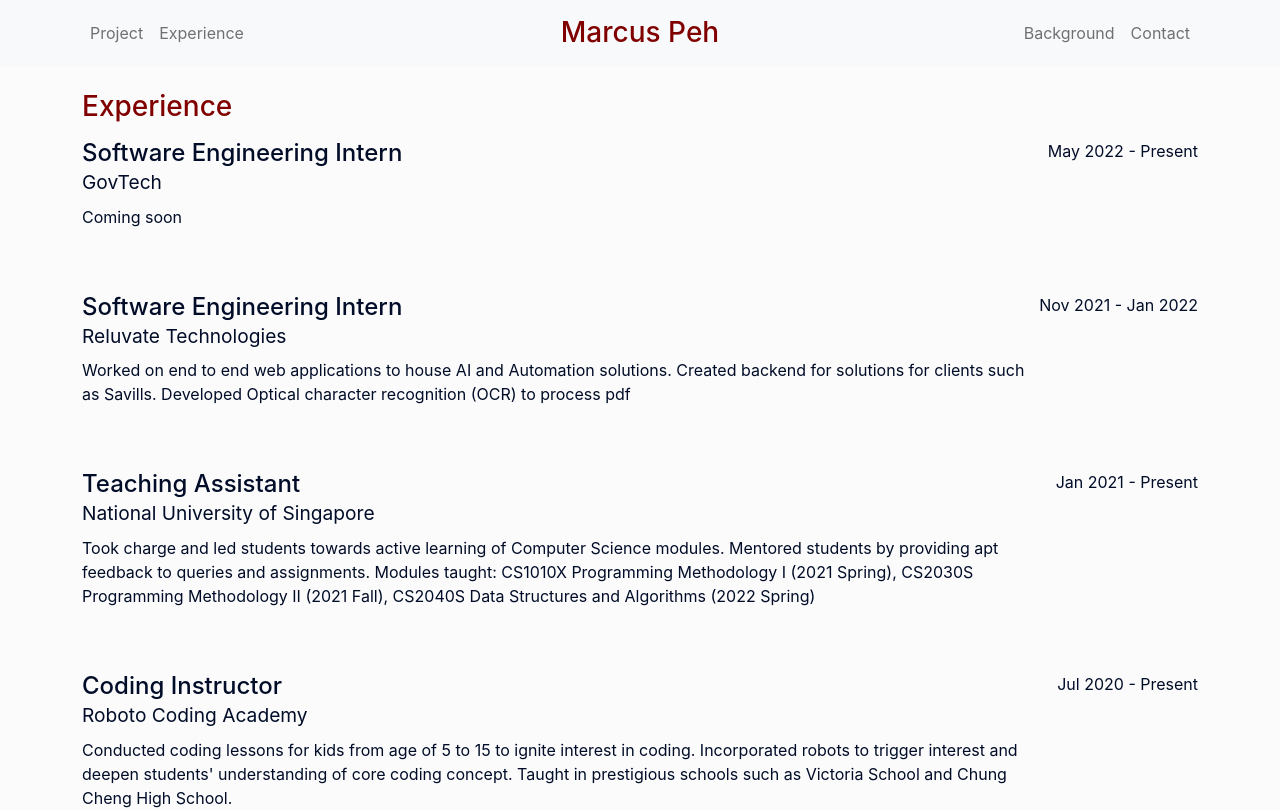
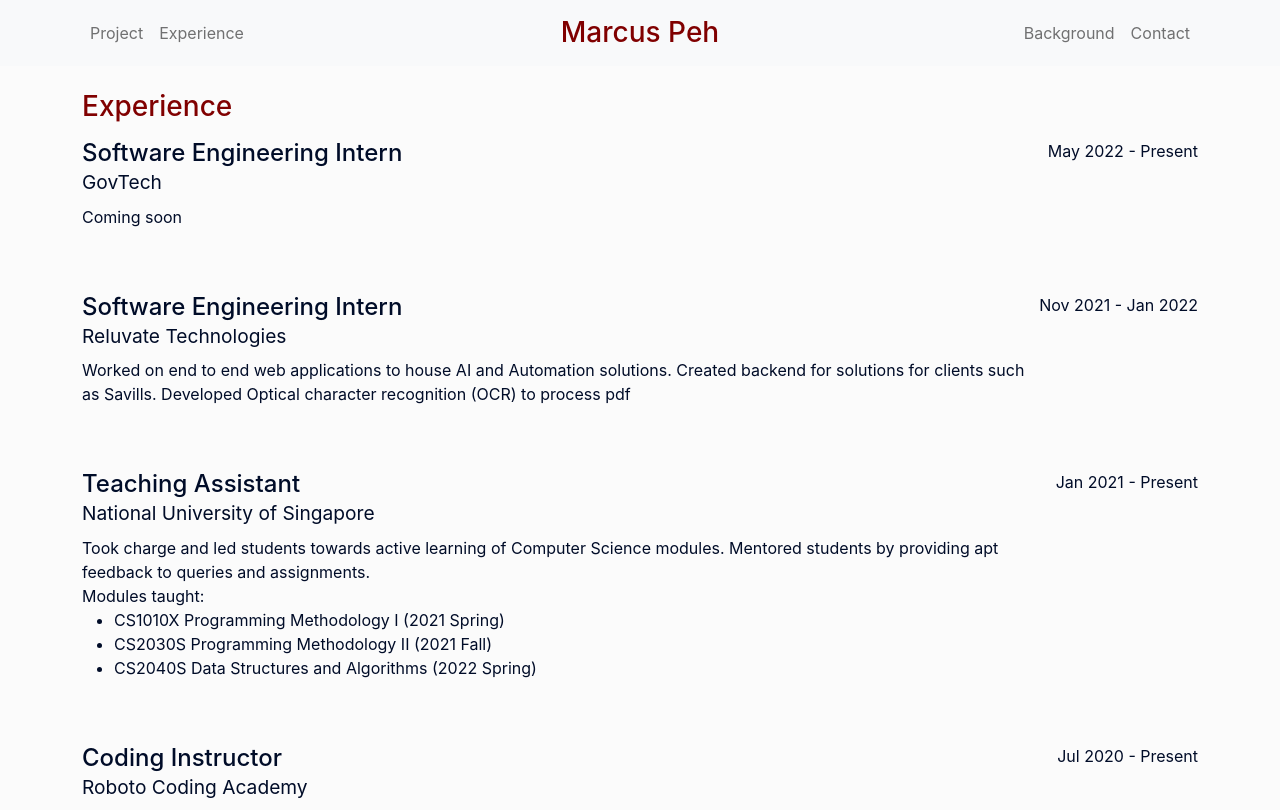
Before and after one commit to marcuspeh/marcuspeh.github.io, a React (Create React App) app: page /experience in a window 1280 px wide. Shown: the top 810 px of the page. Built offline with nearby package versions, Linux system fonts and the light colour scheme.

Commit message:
Update pages

```diff
--- a/src/components/experienceInfo/ExperienceInfo.tsx
+++ b/src/components/experienceInfo/ExperienceInfo.tsx
@@ -5,6 +5,20 @@ interface props {
     company: string;
     description: string;
     date: string;
+    listsHeader?: string;
+    lists?: string[];
+}
+
+
+function generateList(lists: string[], listsHeader: string|undefined) {
+    return <p>
+        {listsHeader}
+        <ul>
+            {lists.map((a) => <li id={a}>{a}</li>)}
+        </ul>
+    </p>
+
+
 }
 
 
@@ -14,7 +28,10 @@ const ExperienceInfo: React.FC<props> = (props): JSX.Element => {
             <div className="flex-grow-1">
                 <h4 className="mb-0">{props.title}</h4>
                 <div className="mb-2" style={{fontSize:'1.2em'}}>{props.company}</div>
-                <p>{props.description}</p>
+                <p>
+                    {props.description}
+                    {props.lists ? generateList(props.lists, props.listsHeader) : "" }
+                </p>
             </div>
             <div className="flex-shrink-0">{props.date}</div>
         </div>
--- a/src/components/navbar/NavBar.tsx
+++ b/src/components/navbar/NavBar.tsx
@@ -32,7 +32,7 @@ const NavBar: React.FC = (): JSX.Element => {
             </Container>
             <Container className=".d-block d-lg-none d-xl-none">
                 <Navbar.Brand href="/" className="maroon">
-                    Marcus Peh
+                    <p className="maroon bold">Marcus Peh</p>
                 </Navbar.Brand>
                 <Navbar.Toggle aria-controls="basic-navbar-nav" />
                 <Navbar.Collapse id="basic-navbar-nav" className="justify-content-end">
--- a/src/components/projectCard/ProjectCard.tsx
+++ b/src/components/projectCard/ProjectCard.tsx
@@ -3,9 +3,14 @@ import { Button, Card} from 'react-bootstrap'
 
 interface projectInfo {
     title: string;
-    techStack: string;
+    techStacks: string[];
     description: string;
     projectLink: string;
+}
+
+
+function generateTechStack(techStack: string) {
+    return <Button variant='outline-dark' size="sm" className='me-1 px-1 py-0' disabled>{techStack}</Button>
 }
 
 
@@ -15,12 +20,16 @@ const Project: React.FC<projectInfo> = (projectInfo): JSX.Element => {
             <Card className="mb-3" style={{ height: '100%' }}>
                 <Card.Img variant="top" src="holder.js/100px180" />
                 <Card.Body>
-                    <Card.Title>{projectInfo.title}</Card.Title>
-                    <Card.Subtitle className="mb-2 text-muted">{projectInfo.techStack}</Card.Subtitle>
-                    <Card.Text>{projectInfo.description}</Card.Text>
+                    <Card.Title>
+                        {projectInfo.title}
+                    </Card.Title>
+                    <Card.Subtitle className="mb-2">{projectInfo.techStacks.map(generateTechStack)}</Card.Subtitle>
+                    <Card.Text>
+                        {projectInfo.description}
+                    </Card.Text>
                 </Card.Body>
                 <Card.Footer>
-                    <Button variant="secondary" href={projectInfo.projectLink} target="_blank">View more</Button>
+                    <Button variant="secondary" href={projectInfo.projectLink} target="_blank"><i className="fab fa-github"></i> View repository</Button>
                 </Card.Footer>
             </Card>
         </div>
--- a/src/index.css
+++ b/src/index.css
@@ -40,6 +40,14 @@ code {
   color: #800000;
 }
 
+.black {
+  color: #333;
+}
+
+.bold {
+  font-weight: 500;
+}
+
 a {
   text-decoration: none;
 }
--- a/src/pages/experience/Experience.tsx
+++ b/src/pages/experience/Experience.tsx
@@ -25,11 +25,11 @@ const Experience: React.FC = (): JSX.Element => {
         <ExperienceInfo
           title='Teaching Assistant'
           company='National University of Singapore'
-          description='Took charge and led students towards active learning of Computer Science modules. Mentored students by providing apt feedback to queries and assignments.
-          Modules taught:
-          CS1010X Programming Methodology I (2021 Spring),
-          CS2030S Programming Methodology II (2021 Fall),
-          CS2040S Data Structures and Algorithms (2022 Spring)'
+          description='Took charge and led students towards active learning of Computer Science modules. Mentored students by providing apt feedback to queries and assignments.'
+          listsHeader='Modules taught:'
+          lists={['CS1010X Programming Methodology I (2021 Spring)',
+              'CS2030S Programming Methodology II (2021 Fall)',
+              'CS2040S Data Structures and Algorithms (2022 Spring)']}
           date='Jan 2021 - Present'
         />
 
--- a/src/pages/project/Project.tsx
+++ b/src/pages/project/Project.tsx
@@ -13,42 +13,42 @@ const Project: React.FC = (): JSX.Element => {
       <Row xs={1} md={2} lg={3} className="row justify-content-center">
           <ProjectCard
             title="AROUND THE WORLD IN $80"
-            techStack='Tech Stack: Java, JavaFx'
+            techStacks={['Java', 'JavaFx']}
             description='Splitting bills during travel is often a hassle. Most travel groups often designate one person to pay. This method of settling payments poses a vexing task of splitting costs at the end of the day or on the spot. Our app effectively splits bills between different contacts to serve this purpose.'
             projectLink='https://github.com/marcuspeh/Around_The_World_In_80'
           />
 
           <ProjectCard
             title="POINT OF SALES SYSTEM"
-            techStack='Tech Stack: MongoDb, ExpressJS, ReactJs, NodeJs'
+            techStacks={['MongoDb', 'ExpressJS', 'ReactJs', 'NodeJs']}
             description='Designed with both the business and consumers interest at heart. It incorporates a online web system to help store manage their sales and inventory as well as a telegram bot to help users check for stock in stores.'
             projectLink='https://github.com/marcuspeh/markeet'
           />
 
           <ProjectCard
             title="SPLITLUX"
-            techStack='Tech Stack: Flutter (dart), Django (Python)'
+            techStacks={['Flutter (dart)', 'Django (Python)']}
             description='Build using Flutter and Django, Splitlux targets travellers in sight of borders opening from the pandemic. It aims to expedites the process by splitting and monitoring bills in an efficient manner during travel.'
             projectLink='https://github.com/marcuspeh/Splitlux'
           />
 
           <ProjectCard
             title="2048 SOLVER"
-            techStack='Tech Stack: Python'
+            techStacks={['Python']}
             description='The solver plays the 2048 game based on Monte-Carlo (MC) algorithm. Since each step in 2048 will generate a new tile in random position, MC is the best algorithm for it.'
             projectLink='https://github.com/marcuspeh/2048solver'
           />
 
           <ProjectCard
             title="AUTO TEXT WRITER"
-            techStack='Tech Stack: Java'
+            techStacks={['Java']}
             description='The generator will take in sample text at first and form Markov Model based on the next letter/word that comes after it. Using the Markov Model, it will then generate the text of certain length as specified by the user.'
             projectLink='https://github.com/marcuspeh/Automated-Writing'
           />
 
           <ProjectCard
             title="MAZE SOLVER"
-            techStack='Tech Stack: Java'
+            techStacks={['Java']}
             description='The codes run based on breadth first search and stores the path. The number of rooms reachable with each step is stored in a hashmap while computing the shortest path to solve the maze. This will reduce the computation needed'
             projectLink='https://github.com/marcuspeh/Maze-Solver'
           />
```
